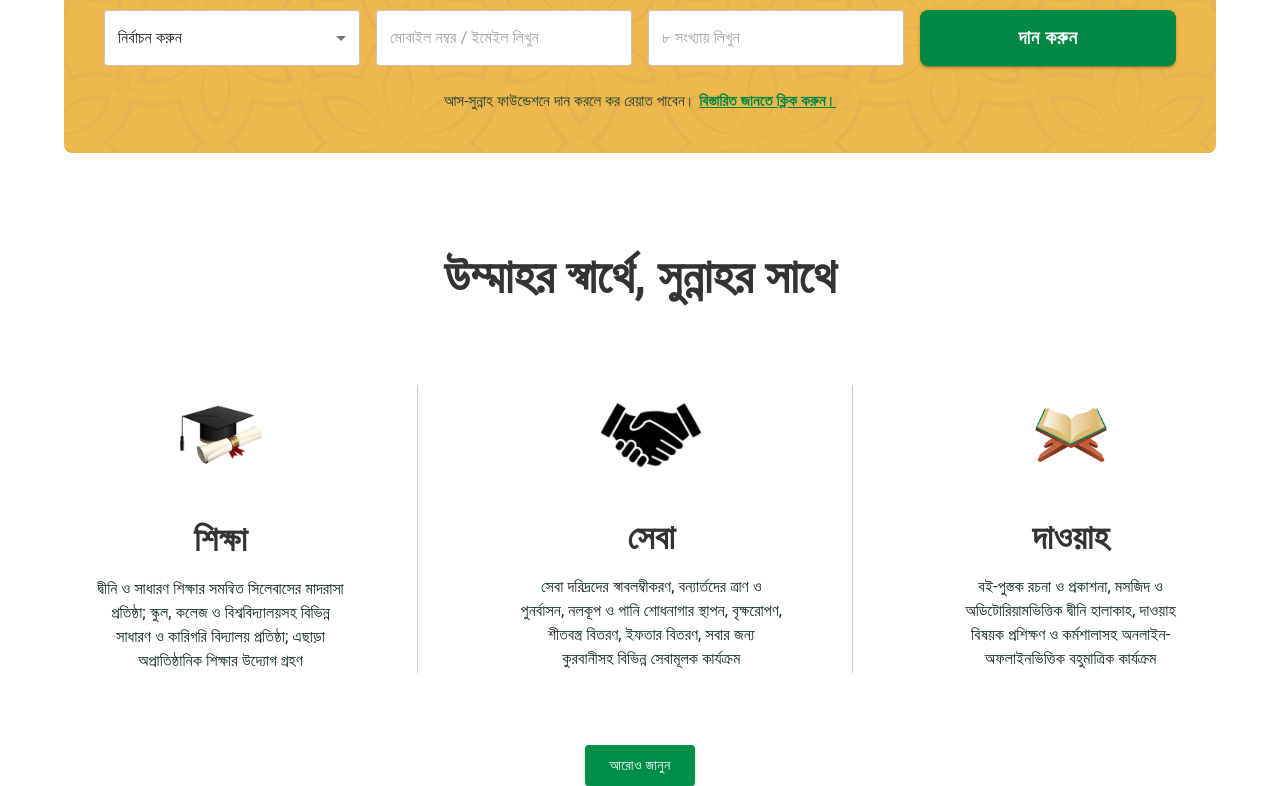
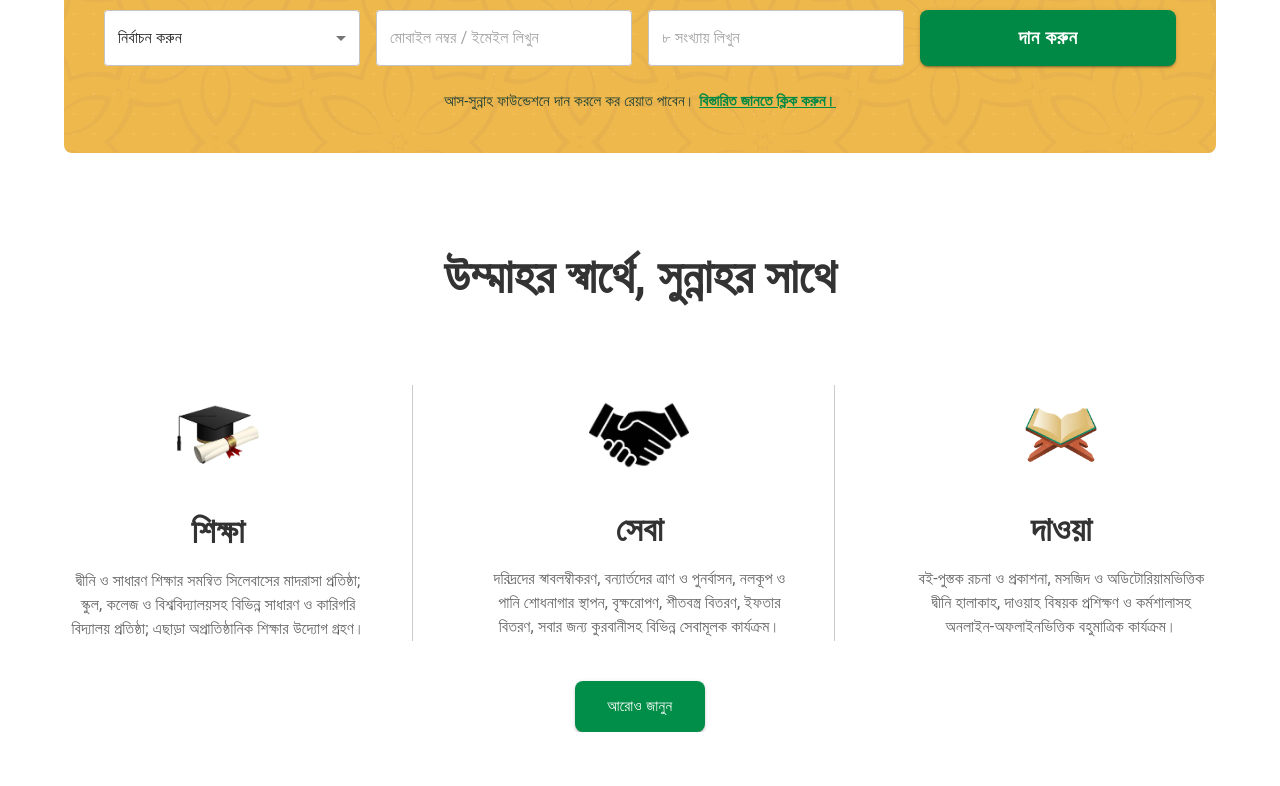
Before and after one commit to coders-rabbi/al-arafat, a Next.js app: page / in a window 1280 px wide. Shown: the part 816-1602 px from the top of the page. After the commit the page ends 1548 px from the top, so only its background shows below. Built offline with nearby package versions, Linux system fonts and the light colour scheme; what @mui/material-nextjs would draw is missing.

Commit message:
Navbar responsive done!

```diff
--- a/src/components/UI/HomePage/HeroSection/HeroSection.tsx
+++ b/src/components/UI/HomePage/HeroSection/HeroSection.tsx
@@ -44,7 +44,12 @@ const HeroSection = () => {
           paddingLeft: { xs: "20px", md: "80px" },
         }}
       >
-        <Typography variant="h3" component="h1" fontWeight={700} color="white">
+        <Typography
+          sx={{ fontSize: { xs: "30px", md: "60px" } }}
+          component="h1"
+          fontWeight={700}
+          color="white"
+        >
           আল-আরাফাত ফাউন্ডেশন
         </Typography>
         <Typography variant="h6" component="p" mt={2} color="white">
--- a/src/components/UI/HomePage/UmmahVision/UmmahVision.tsx
+++ b/src/components/UI/HomePage/UmmahVision/UmmahVision.tsx
@@ -1,4 +1,4 @@
-import { Box, Button, Container, Stack, Typography } from "@mui/material";
+import { Box, Button, Container, Grid2, Typography } from "@mui/material";
 import Image from "next/image";
 import eduIcon from "@/assets/icon/edu.jpg";
 import handShakeIcon from "@/assets/icon/handshake.jpg";
@@ -6,104 +6,116 @@ import alQuranIcon from "@/assets/icon/quran.png";
 
 const UmmahVision = () => {
   return (
-    <Container maxWidth="xl" sx={{ mt: 12 }}>
+    <Container maxWidth="xl" sx={{ mt: { xs: 8, md: 12 } }}>
       <Box>
         <Typography
           variant="h3"
           align="center"
           fontWeight="bold"
           color="secondary.main"
+          sx={{ fontSize: { xs: "1.8rem", md: "3rem" } }} // মোবাইলে ফন্ট সাইজ ছোট হবে
         >
           উম্মাহর স্বার্থে, সুন্নাহর সাথে
         </Typography>
       </Box>
-      <Stack direction="row" spacing={4} mt={10}>
-        <Box
-          textAlign="center"
-          display="flex"
-          flexDirection="column"
-          alignItems="center"
-          gap={4}
-          padding="0 70px"
-          borderRight="1px solid #ccc"
+
+      {/* Grid container এ size প্রপ ব্যবহার করা হয়েছে রেসপনসিভ করার জন্য */}
+      <Grid2 container spacing={4} mt={{ xs: 5, md: 10 }}>
+        {/* শিক্ষা কলাম */}
+        <Grid2
+          size={{ xs: 12, md: 4 }} // মোবাইলে ১২ (ফুল উইডথ), ডেস্কটপে ৪ (তিন ভাগের এক ভাগ)
+          sx={{
+            textAlign: "center",
+            display: "flex",
+            flexDirection: "column",
+            alignItems: "center",
+            gap: 3,
+            px: { xs: 2, md: 5 },
+            borderRight: { md: "1px solid #ccc" }, // শুধুমাত্র ডেস্কটপে ডানদিকের বর্ডার থাকবে
+            borderBottom: { xs: "1px solid #ccc", md: "none" }, // মোবাইলে নিচের বর্ডার থাকবে
+            pb: { xs: 4, md: 0 },
+          }}
         >
           <Box>
-            <Image src={eduIcon} alt="EduIcon" width={100} height={100} />
+            <Image src={eduIcon} alt="Education" width={100} height={100} />
           </Box>
           <Box>
-            <Typography
-              variant="h4"
-              component="h2"
-              fontWeight="bold"
-              color="secondary.main"
-            >
+            <Typography variant="h4" fontWeight="bold" color="secondary.main">
               শিক্ষা
             </Typography>
-            <Typography variant="body1" mt={2}>
+            <Typography variant="body1" mt={2} color="text.secondary">
               দ্বীনি ও সাধারণ শিক্ষার সমন্বিত সিলেবাসের মাদরাসা প্রতিষ্ঠা;
-              স্কুল, কলেজ ও বিশ্ববিদ্যালয়সহ বিভিন্ন সাধারণ ও কারিগরি বিদ্যালয়
-              প্রতিষ্ঠা; এছাড়া অপ্রাতিষ্ঠানিক শিক্ষার উদ্যোগ গ্রহণ
+              স্কুল, কলেজ ও বিশ্ববিদ্যালয়সহ বিভিন্ন সাধারণ ও কারিগরি বিদ্যালয়
+              প্রতিষ্ঠা; এছাড়া অপ্রাতিষ্ঠানিক শিক্ষার উদ্যোগ গ্রহণ।
             </Typography>
           </Box>
-        </Box>
-        <Box
-          textAlign="center"
-          display="flex"
-          flexDirection="column"
-          alignItems="center"
-          gap={4}
-          padding="0 70px"
-          borderRight="1px solid #ccc"
+        </Grid2>
+
+        {/* সেবা কলাম */}
+        <Grid2
+          size={{ xs: 12, md: 4 }}
+          sx={{
+            textAlign: "center",
+            display: "flex",
+            flexDirection: "column",
+            alignItems: "center",
+            gap: 3,
+            px: { xs: 2, md: 5 },
+            borderRight: { md: "1px solid #ccc" },
+            borderBottom: { xs: "1px solid #ccc", md: "none" },
+            pb: { xs: 4, md: 0 },
+          }}
         >
           <Box>
-            <Image src={handShakeIcon} alt="EduIcon" width={100} height={100} />
+            <Image src={handShakeIcon} alt="Service" width={100} height={100} />
           </Box>
           <Box>
-            <Typography
-              variant="h4"
-              component="h2"
-              fontWeight="bold"
-              color="secondary.main"
-            >
+            <Typography variant="h4" fontWeight="bold" color="secondary.main">
               সেবা
             </Typography>
-            <Typography variant="body1" mt={2}>
-              সেবা দরিদ্রদের স্বাবলম্বীকরণ, বন্যার্তদের ত্রাণ ও পুনর্বাসন, নলকূপ
-              ও পানি শোধনাগার স্থাপন, বৃক্ষরোপণ, শীতবস্ত্র বিতরণ, ইফতার বিতরণ,
-              সবার জন্য কুরবানীসহ বিভিন্ন সেবামূলক কার্যক্রম
+            <Typography variant="body1" mt={2} color="text.secondary">
+              দরিদ্রদের স্বাবলম্বীকরণ, বন্যার্তদের ত্রাণ ও পুনর্বাসন, নলকূপ ও
+              পানি শোধনাগার স্থাপন, বৃক্ষরোপণ, শীতবস্ত্র বিতরণ, ইফতার বিতরণ,
+              সবার জন্য কুরবানীসহ বিভিন্ন সেবামূলক কার্যক্রম।
             </Typography>
           </Box>
-        </Box>
-        <Box
-          textAlign="center"
-          display="flex"
-          flexDirection="column"
-          alignItems="center"
-          gap={4}
-          padding="0 70px"
+        </Grid2>
+
+        {/* দাওয়াহ কলাম */}
+        <Grid2
+          size={{ xs: 12, md: 4 }}
+          sx={{
+            textAlign: "center",
+            display: "flex",
+            flexDirection: "column",
+            alignItems: "center",
+            gap: 3,
+            px: { xs: 2, md: 5 },
+          }}
         >
           <Box>
-            <Image src={alQuranIcon} alt="EduIcon" width={100} height={100} />
+            <Image src={alQuranIcon} alt="Dawah" width={100} height={100} />
           </Box>
           <Box>
-            <Typography
-              variant="h4"
-              component="h2"
-              fontWeight="bold"
-              color="secondary.main"
-            >
-              দাওয়াহ
+            <Typography variant="h4" fontWeight="bold" color="secondary.main">
+              দাওয়া
             </Typography>
-            <Typography variant="body1" mt={2}>
-              বই-পুস্তক রচনা ও প্রকাশনা, মসজিদ ও অডিটোরিয়ামভিত্তিক দ্বীনি
-              হালাকাহ, দাওয়াহ বিষয়ক প্রশিক্ষণ ও কর্মশালাসহ অনলাইন-অফলাইনভিত্তিক
-              বহুমাত্রিক কার্যক্রম
+            <Typography variant="body1" mt={2} color="text.secondary">
+              বই-পুস্তক রচনা ও প্রকাশনা, মসজিদ ও অডিটোরিয়ামভিত্তিক দ্বীনি
+              হালাকাহ, দাওয়াহ বিষয়ক প্রশিক্ষণ ও কর্মশালাসহ
+              অনলাইন-অফলাইনভিত্তিক বহুমাত্রিক কার্যক্রম।
             </Typography>
           </Box>
-        </Box>
-      </Stack>
+        </Grid2>
+      </Grid2>
+
       <Box textAlign="center" mt={5}>
-        <Button variant="contained" sx={{ mt: 4 }}>
+        <Button
+          variant="contained"
+          color="primary"
+          size="large"
+          sx={{ px: 4, py: 1.5, borderRadius: "8px" }}
+        >
           আরোও জানুন
         </Button>
       </Box>
```
Also changed, not shown: src/components/Shared/Navbar/Navbar.tsx (+136 -75 lines).
